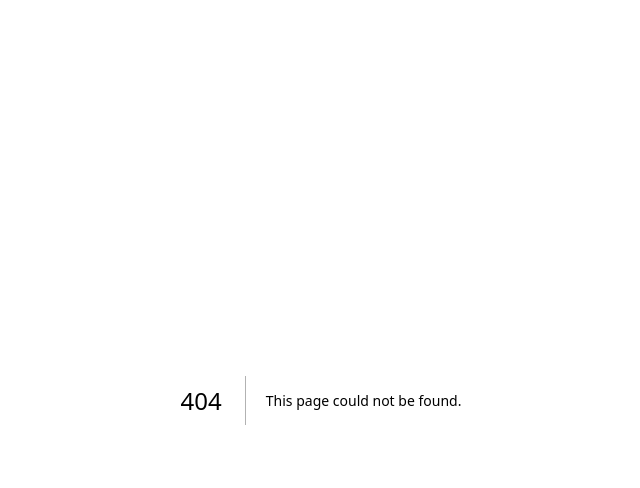
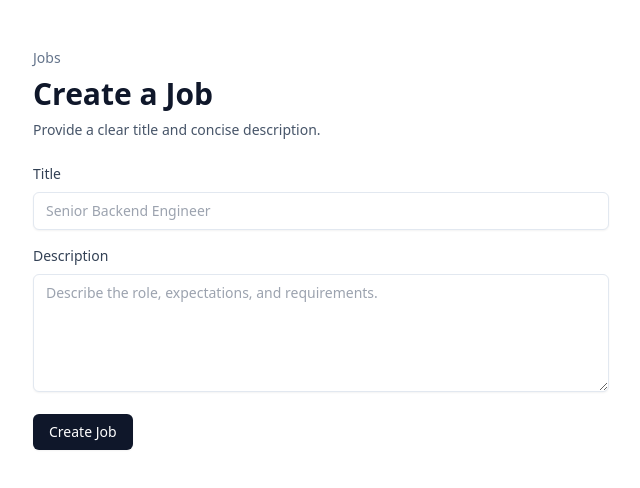
Before and after one commit to Hasnat005/echo-interview, a Next.js app: page /dashboard/jobs/new in a window 1280 px wide. Before the commit this address had no page. Shown: the top 488 px of the page, without its empty margins (319-959 px from the left). Built offline with nearby package versions, Linux system fonts and the light colour scheme.

Commit message:
feat: create job creation page with form inputs for title and description

```diff
--- /dev/null
+++ b/src/app/dashboard/jobs/new/page.tsx
@@ -0,0 +1,84 @@
+"use client";
+
+import { FormEvent, useState } from "react";
+import { cn } from "@/lib/utils";
+
+export default function NewJobPage() {
+  const [title, setTitle] = useState("");
+  const [description, setDescription] = useState("");
+  const [errors, setErrors] = useState<string | null>(null);
+
+  const handleSubmit = (event: FormEvent<HTMLFormElement>) => {
+    event.preventDefault();
+    setErrors(null);
+
+    if (!title.trim() || !description.trim()) {
+      setErrors("Title and description are required.");
+      return;
+    }
+
+    // TODO: integrate with backend to persist job
+    console.log({ title: title.trim(), description: description.trim() });
+  };
+
+  return (
+    <main className="flex min-h-screen items-start justify-center bg-white px-6 py-12 text-slate-900">
+      <div className="w-full max-w-xl space-y-6">
+        <header className="space-y-2">
+          <p className="text-sm font-medium text-slate-500">Jobs</p>
+          <h1 className="text-3xl font-semibold">Create a Job</h1>
+          <p className="text-sm text-slate-600">Provide a clear title and concise description.</p>
+        </header>
+
+        <form onSubmit={handleSubmit} className="space-y-4">
+          <div className="space-y-2">
+            <label htmlFor="title" className="block text-sm font-medium text-slate-700">
+              Title
+            </label>
+            <input
+              id="title"
+              name="title"
+              type="text"
+              value={title}
+              onChange={(e) => setTitle(e.target.value)}
+              required
+              className={cn(
+                "w-full rounded-md border border-slate-200 bg-white px-3 py-2 text-sm text-slate-900 shadow-sm",
+                "focus:border-slate-400 focus:outline-none focus:ring-2 focus:ring-slate-100",
+              )}
+              placeholder="Senior Backend Engineer"
+            />
+          </div>
+
+          <div className="space-y-2">
+            <label htmlFor="description" className="block text-sm font-medium text-slate-700">
+              Description
+            </label>
+            <textarea
+              id="description"
+              name="description"
+              value={description}
+              onChange={(e) => setDescription(e.target.value)}
+              required
+              rows={5}
+              className={cn(
+                "w-full rounded-md border border-slate-200 bg-white px-3 py-2 text-sm text-slate-900 shadow-sm",
+                "focus:border-slate-400 focus:outline-none focus:ring-2 focus:ring-slate-100",
+              )}
+              placeholder="Describe the role, expectations, and requirements."
+            />
+          </div>
+
+          {errors ? <p className="text-sm text-red-600">{errors}</p> : null}
+
+          <button
+            type="submit"
+            className="inline-flex items-center justify-center rounded-md bg-slate-900 px-4 py-2 text-sm font-medium text-white shadow-sm transition hover:bg-slate-800"
+          >
+            Create Job
+          </button>
+        </form>
+      </div>
+    </main>
+  );
+}
```
